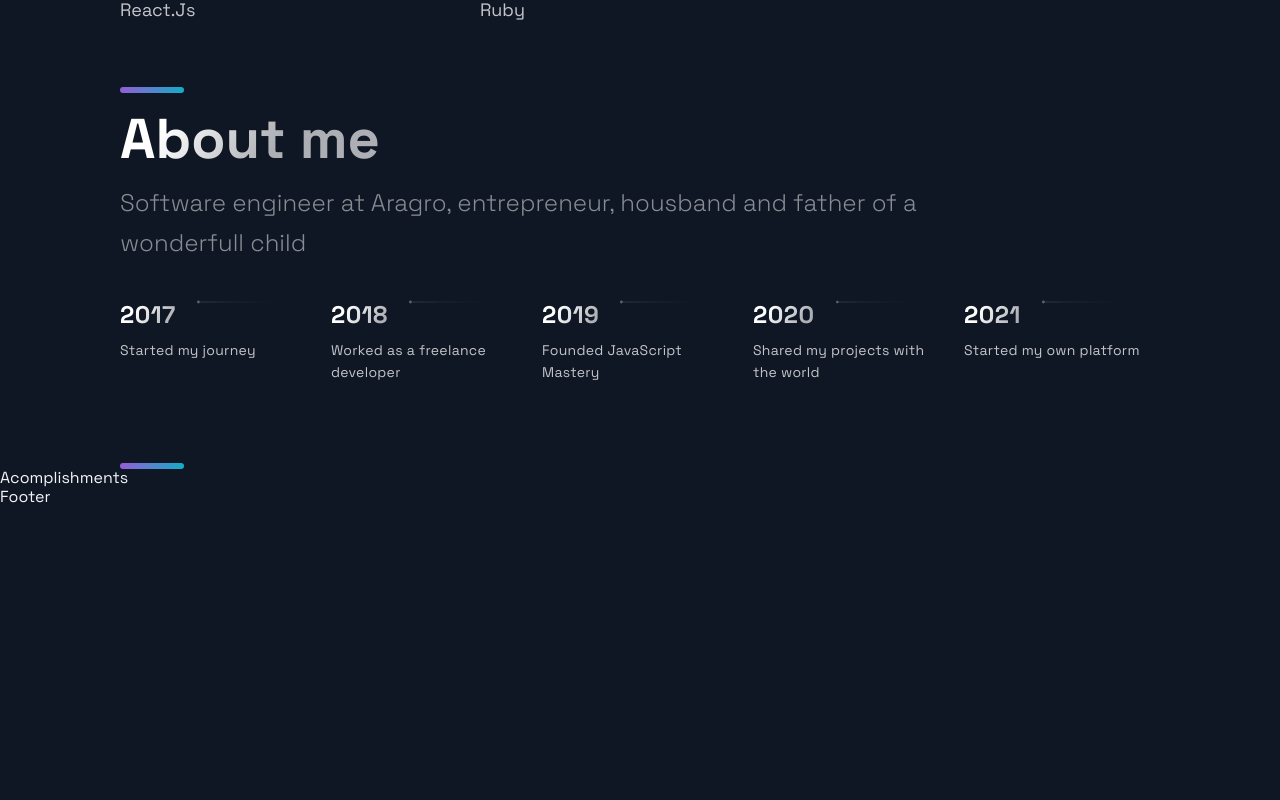
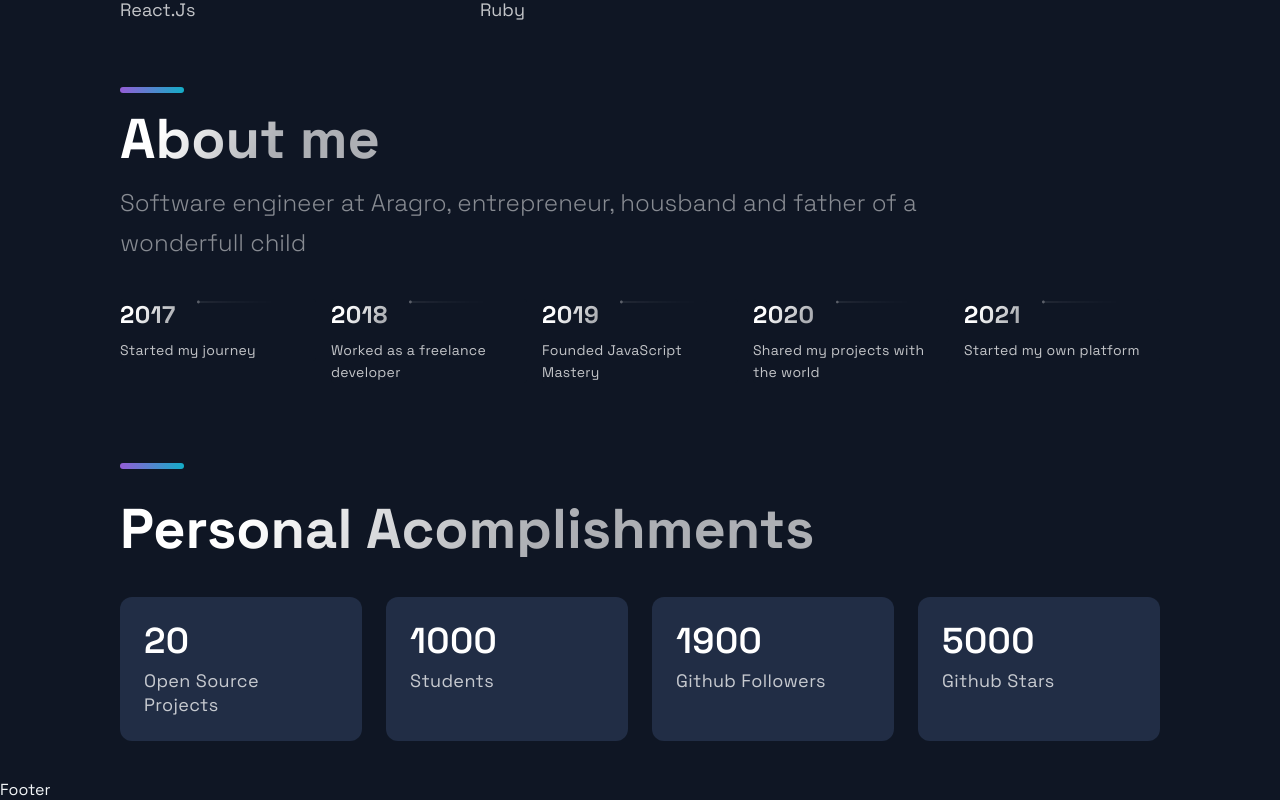
Before and after one commit to mabsboza/portafolio_webside, a Next.js app: page / in a window 1280 px wide. Shown: the part 2574-3374 px from the top of the page. Before the commit the page ends 3081 px from the top, so only its background shows below. Built offline with nearby package versions, Linux system fonts and the light colour scheme.

Commit message:
Add Acomplishments components

```diff
--- a/src/components/Acomplishments/Acomplishments.js
+++ b/src/components/Acomplishments/Acomplishments.js
@@ -1,6 +1,6 @@
 import React from 'react';
 
-import { Section, SectionDivider, SectionTitle } from '../../styles/GlobalComponents';
+import { Section, SectionTitle } from '../../styles/GlobalComponents';
 import { Box, Boxes, BoxNum, BoxText } from './AcomplishmentsStyles';
 
 const data = [
@@ -11,9 +11,17 @@
 ];
 
 const Acomplishments = () => (
-  <div>
-    Acomplishments
-  </div>
+  <Section>
+    <SectionTitle>Personal Acomplishments</SectionTitle>
+    <Boxes>
+      {data.map((card, index) => (
+        <Box key={index}>
+          <BoxNum>{card.number}</BoxNum>
+          <BoxText>{card.text}</BoxText>
+        </Box>
+      ))}
+    </Boxes>
+  </Section>
 );
 
 export default Acomplishments;
```
